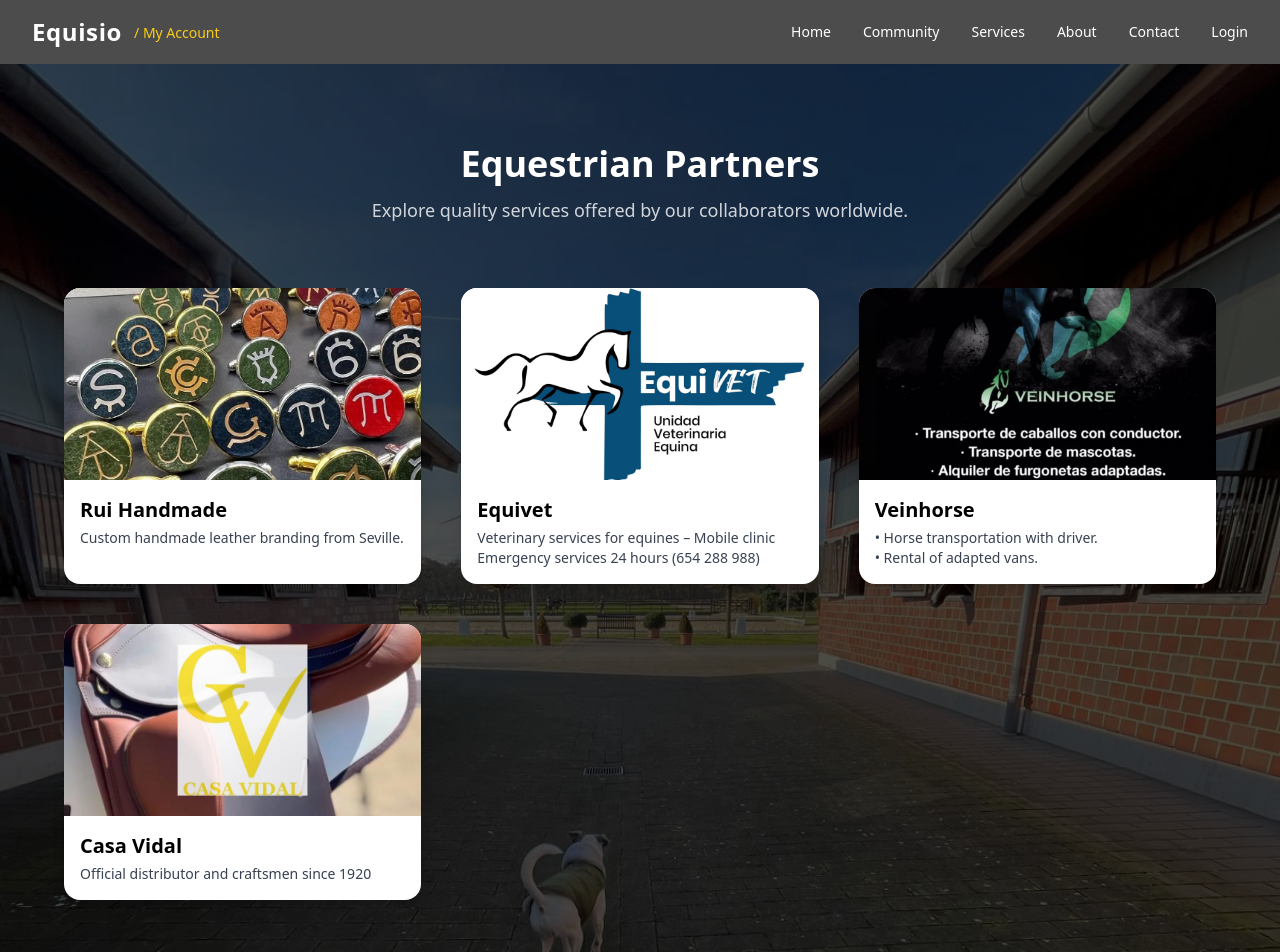
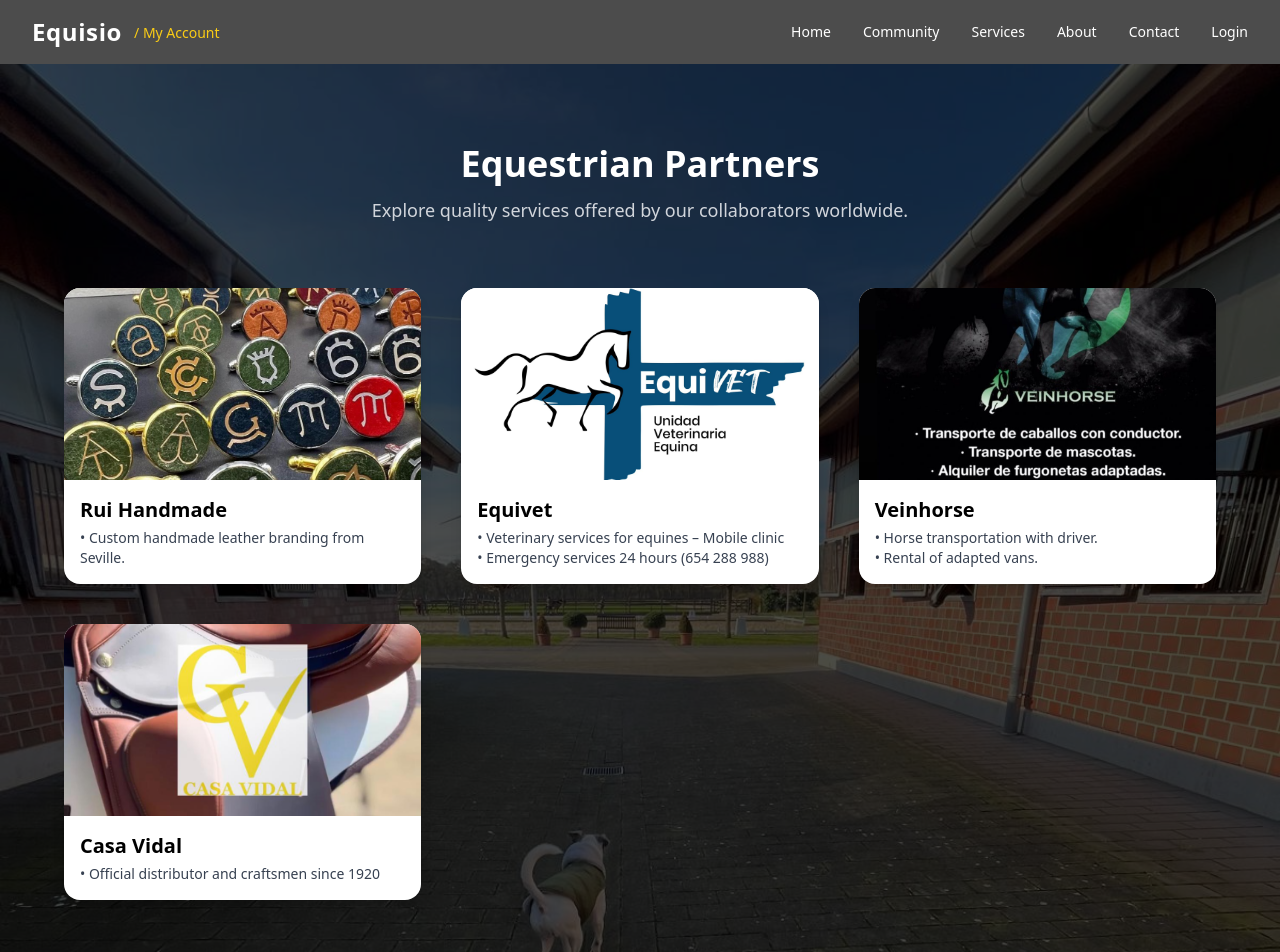
Before and after one commit to Equisio/equisio, a Next.js app: page /services in a window 1280 px wide. Shown: the top 952 px of the page. Built offline with nearby package versions, Linux system fonts and the light colour scheme.

Commit message:
Nueva actualización: mejoras en panel admin y caballos

```diff
--- a/pages/services.tsx
+++ b/pages/services.tsx
@@ -29,7 +29,8 @@
               />
               <div className="p-4">
                 <h2 className="text-xl font-bold mb-1">Rui Handmade</h2>
-                <p className="text-sm text-gray-700">Custom handmade leather branding from Seville.</p>
+                <p className="text-sm text-gray-700">
+                  • Custom handmade leather branding from Seville.</p>
               </div>
             </div>
 
@@ -43,8 +44,8 @@
               <div className="p-4">
                 <h2 className="text-xl font-bold mb-1">Equivet</h2>
                 <p className="text-sm text-gray-700">
-                  Veterinary services for equines – Mobile clinic<br />
-                  Emergency services 24 hours (654 288 988)
+                  • Veterinary services for equines – Mobile clinic<br />
+                  • Emergency services 24 hours (654 288 988)
                 </p>
               </div>
             </div>
@@ -74,7 +75,8 @@
               />
               <div className="p-4">
                 <h2 className="text-xl font-bold mb-1">Casa Vidal</h2>
-                <p className="text-sm text-gray-700">Official distributor and craftsmen since 1920</p>
+                <p className="text-sm text-gray-700">
+                  • Official distributor and craftsmen since 1920</p>
               </div>
             </div>
           </section>
```
